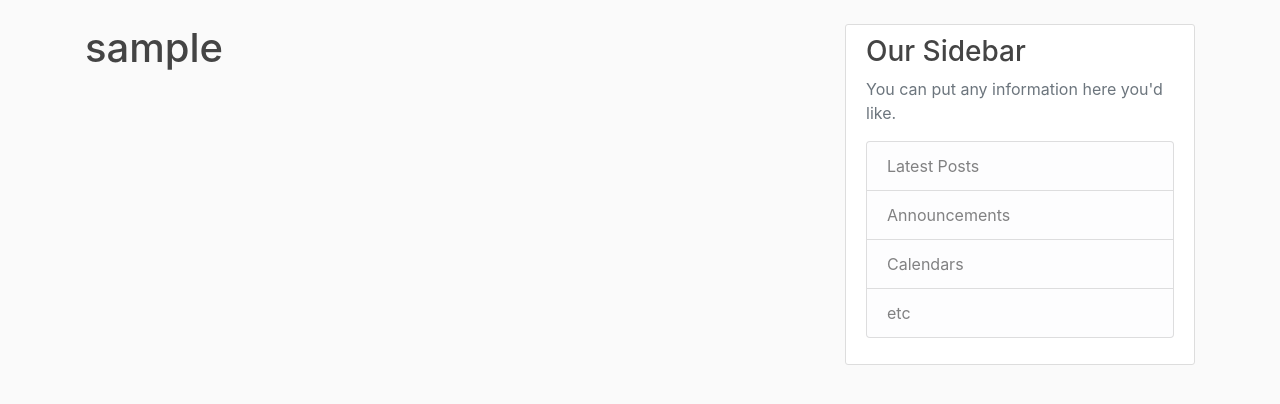
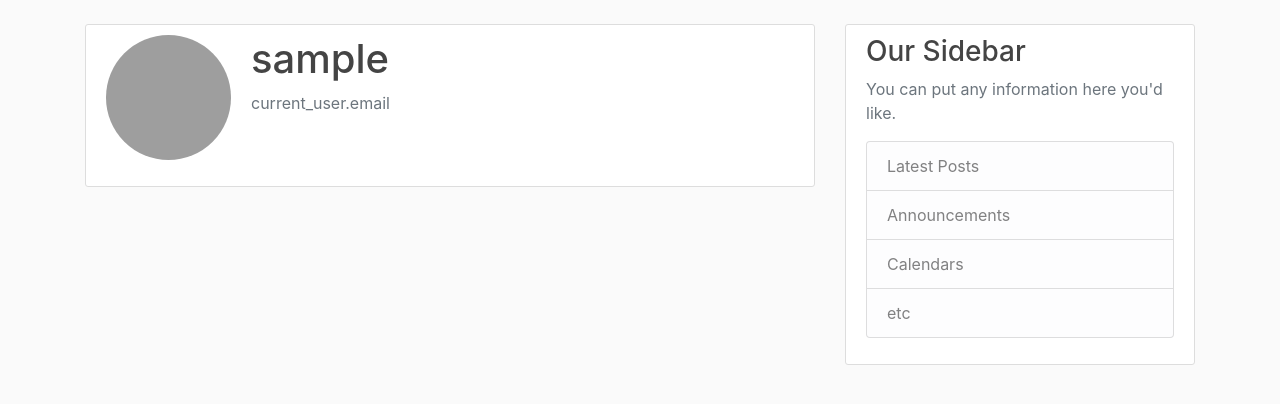
Before and after one commit to kosist/flask-study, a Flask app: page /account in a window 1280 px wide. Shown: the part 56-460 px from the top of the page. Run offline with Flask 2, Linux system fonts and the light colour scheme; the visitor is signed in with stand-in values (Sample User, id 1); data comes from the database, SQL or seed files in the repository; some libraries are stand-ins or nearby versions; grey boxes are pictures that could not be loaded.

Commit message:
Updated account.html, and added default image file

```diff
--- a/flaskblog/templates/account.html
+++ b/flaskblog/templates/account.html
@@ -1,4 +1,13 @@
 {% extends "layout.html" %}
 {% block content %}
-	<h1>{{ current_user.username }}</h1>
+	<div class="content-section">
+	  <div class="media">
+	    <img class="rounded-circle account-img" src="userimage.jpg">
+	    <div class="media-body">
+	      <h2 class="account-heading">{{ current_user.username}}</h2>
+	      <p class="text-secondary">current_user.email</p>
+	    </div>
+	  </div>
+	  <!-- FORM HERE -->
+	</div>
 {% endblock content %}
```
Also changed, not shown: flaskblog/static/profile_pics/default.jpg (added).
